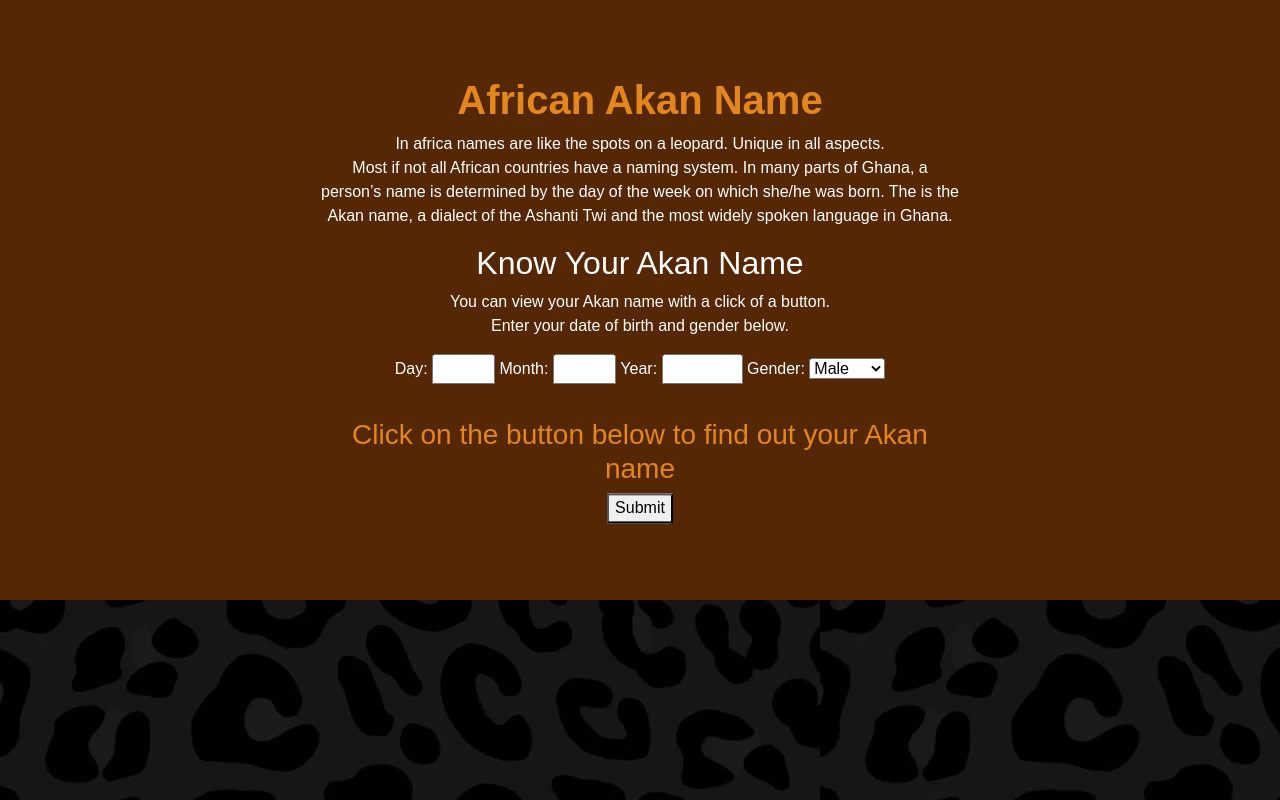
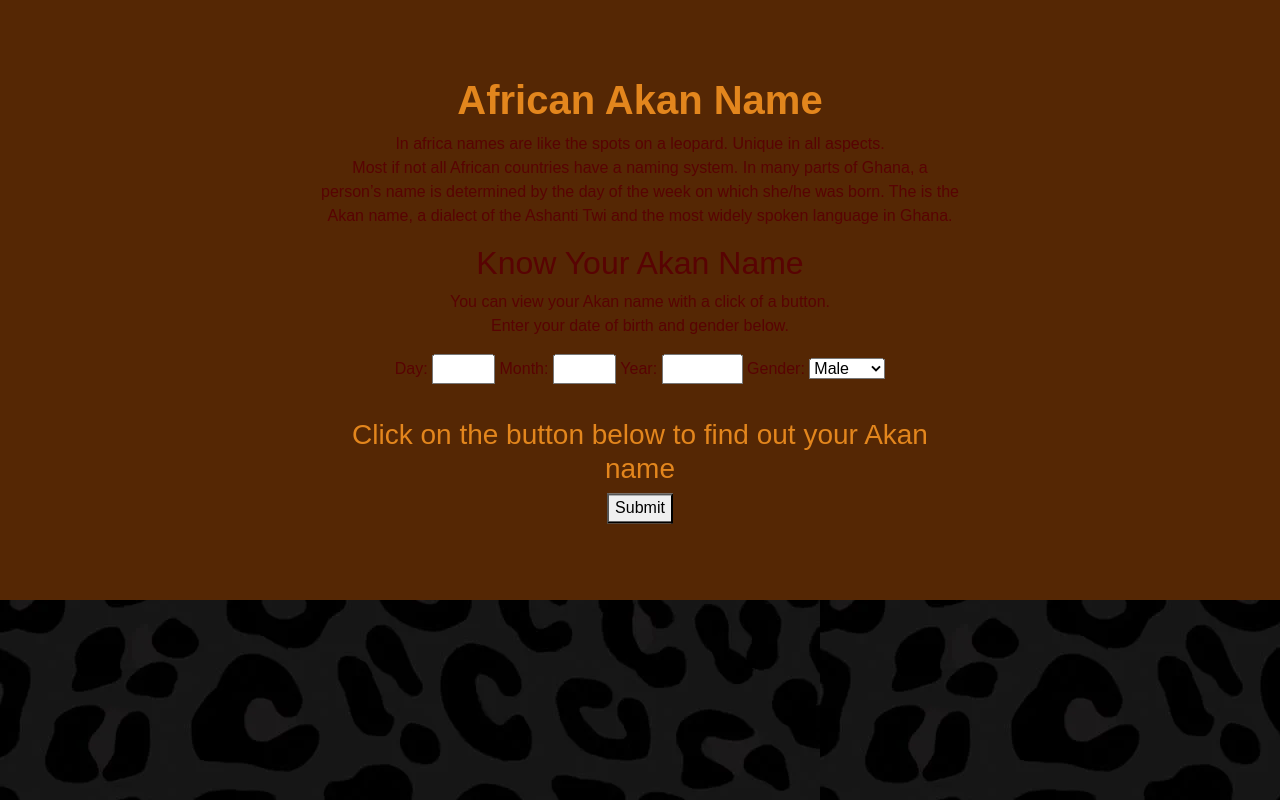
Before and after one commit to Kyieng/akanNames, a plain HTML site: page index.html in a window 1280 px wide. Drawn offline with nearby package versions, Linux system fonts and the light colour scheme.

Commit message:
chnge of color done

```diff
--- a/css/style.css
+++ b/css/style.css
@@ -20,5 +20,5 @@ body {
     top: 50%;
     left: 50%;
     transform: translate(-50%, -50%);
-    color:rgb(254, 254, 254);
+    color:rgb(88, 3, 3);
   }
```
